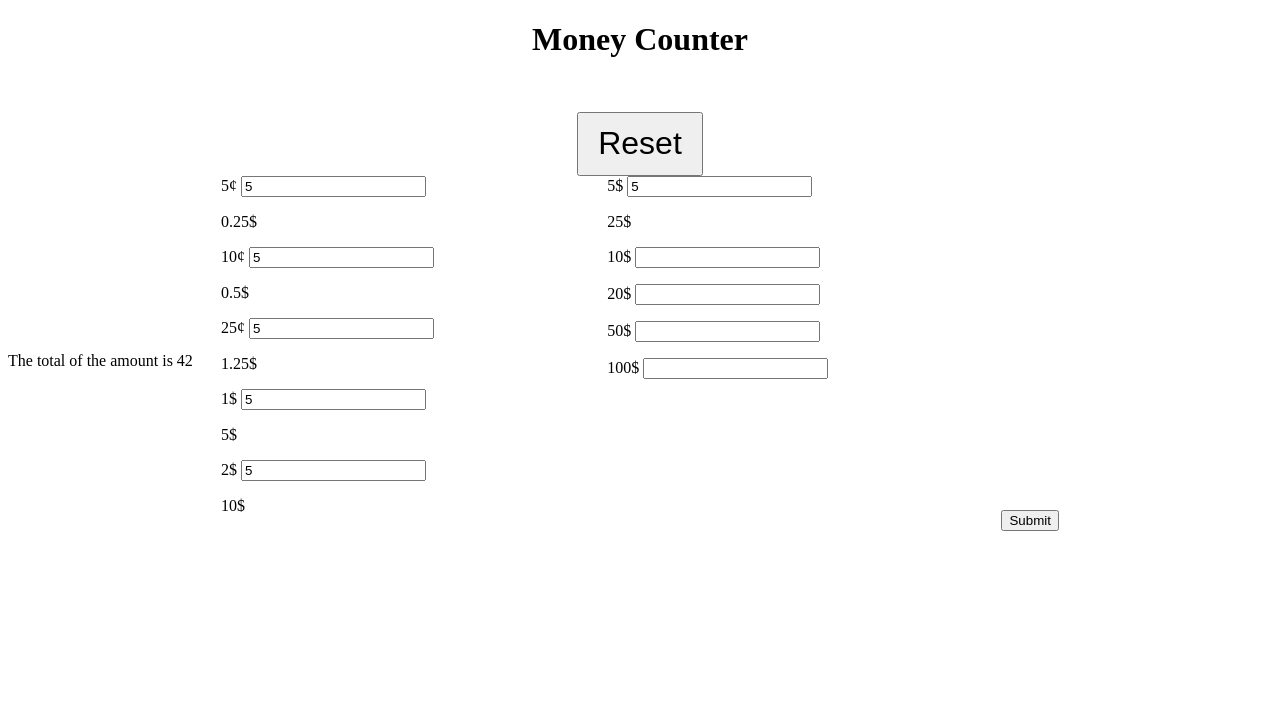
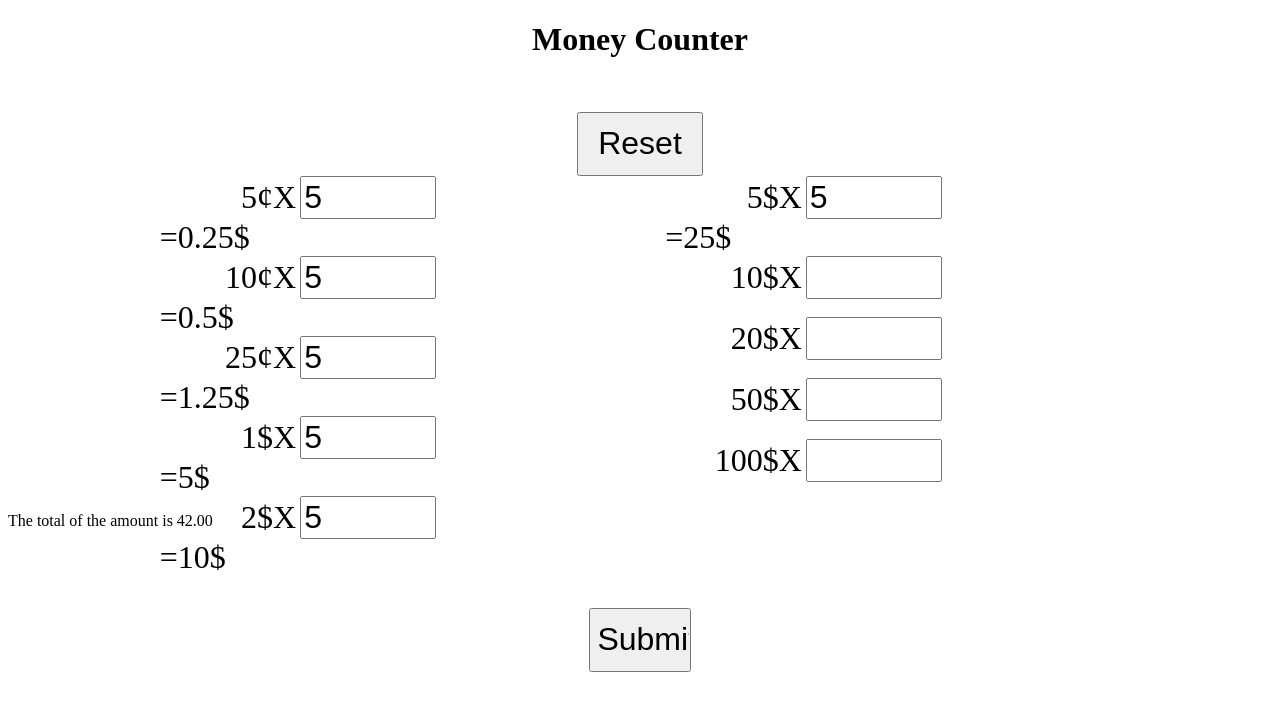
Before and after one commit to K4Z4MA/moneycounterV1, a plain HTML site: page index.html in a window 1280 px wide. Both pictures are taken after typing "5", "5", "5", "5", "5", "5" into the empty fields and a click on the input "Submit". Drawn offline with Linux system fonts and the light colour scheme.

Commit message:
css
css and html, JS correction

```diff
--- a/css/style.css
+++ b/css/style.css
@@ -1,5 +1,15 @@
+html{
+    width: 100%;
+    height: 100%;
+}
 h1{
     text-align: center;
+}
+label{
+    font-size: 2em;
+    width: 30%;
+    display: inline-block;
+    text-align: right;
 }
 #resetButton{
     width: 10%;
@@ -12,15 +22,31 @@ h1{
     flex-flow: row wrap;
     justify-content: space-around;
     width: 80%;
-    height: 10em;
+    height: 20em;
     margin: 0 10% 0 10%;
+}
+.numberInput{
+    margin-right: 0;
+    font-size: 2em;
+    width: 4em;
+    display: inline-block;
+}
+.singleResult{
+    width: 40%;
+    margin: 0;
+    display: inline-block;
+    font-size: 2em;
 }
 #submitButton{
     align-self: flex-end;
+    width: 10%;
+    margin: 1em 45% 0 45%;
+    height: 2em;
+    font-size: 2em;
 }
-/*#sectionChange{
-    width: 50%;
+#sectionChange{
+    width: 45%;
 }
 #sectionBills{
-    width: 50%;
+    width: 45%;
 }
--- a/index.html
+++ b/index.html
@@ -12,57 +12,57 @@
     <form onsubmit="calculate()" id="quantityEntry">
         <div id="sectionChange">
             <div id="fiveCent">
-                <label for="fiveCentInput">5¢</label>
-                <input type="number" id="fiveCentInput" name="fiveCentInput"/>
-                <p id="fiveCentOutput"></p>
+                <label for="fiveCentInput">5¢X</label>
+                <input type="number" id="fiveCentInput" name="fiveCentInput" class="numberInput"/>
+                <p id="fiveCentOutput" class="singleResult"></p>
             </div>
             <div id="tenCent">
-                <label for="Input">10¢</label>
-                <input type="number" id="tenCentInput" name="tenCentInput"/>
-                <p id="tenCentOutput"></p>
+                <label for="Input">10¢X</label>
+                <input type="number" id="tenCentInput" name="tenCentInput" class="numberInput"/>
+                <p id="tenCentOutput" class="singleResult"></p>
             </div>
             <div id="twentyFiveCent">
-                <label for="twentyFiveCentInput">25¢</label>
-                <input type="number" id="twentyFiveCentInput" name="twentyFiveCentInput"/>
-                <p id="twentyFiveCentOutput"></p>
+                <label for="twentyFiveCentInput">25¢X</label>
+                <input type="number" id="twentyFiveCentInput" name="twentyFiveCentInput" class="numberInput"/>
+                <p id="twentyFiveCentOutput" class="singleResult"></p>
             </div>
             <div id="oneDollar">
-                <label for="oneDollarInput">1$</label>
-                <input type="number" id="oneDollarInput" name="oneDollarInput"/>
-                <p id="oneDollarOutput"></p>
+                <label for="oneDollarInput">1$X</label>
+                <input type="number" id="oneDollarInput" name="oneDollarInput" class="numberInput"/>
+                <p id="oneDollarOutput" class="singleResult"></p>
             </div>
             <div id="twoDollar">
-                <label for="twoDollarInput">2$</label>
-                <input type="number" id="twoDollarInput" name="twoDollarInput"/>
-                <p id="twoDollarOutput"></p>
+                <label for="twoDollarInput">2$X</label>
+                <input type="number" id="twoDollarInput" name="twoDollarInput" class="numberInput"/>
+                <p id="twoDollarOutput" class="singleResult"></p>
             </div>
 
         </div>
         <div id="sectionBills">
             <div id="fiveDollar">
-                <label for="fiveDollarInput">5$</label>
-                <input type="number" id="fiveDollarInput" name="fiveDollarInput"/>
-                <p id="fiveDollarOutput"></p>
+                <label for="fiveDollarInput">5$X</label>
+                <input type="number" id="fiveDollarInput" name="fiveDollarInput" class="numberInput"/>
+                <p id="fiveDollarOutput" class="singleResult"></p>
             </div>
             <div id="tenDollar">
-                <label for="tenDollarInput">10$</label>
-                <input type="number" id="tenDollarInput" name="tenDollarInput"/>
-                <p id="tenDollarOutput"></p>
+                <label for="tenDollarInput">10$X</label>
+                <input type="number" id="tenDollarInput" name="tenDollarInput" class="numberInput"/>
+                <p id="tenDollarOutput" class="singleResult"></p>
             </div>
             <div id="twentyDollar">
-                <label for="twentyDollarInput">20$</label>
-                <input type="number" id="twentyDollarInput" name="twentyDollarInput"/>
-                <p id="twentyDollarOutput"></p>
+                <label for="twentyDollarInput">20$X</label>
+                <input type="number" id="twentyDollarInput" name="twentyDollarInput" class="numberInput"/>
+                <p id="twentyDollarOutput" class="singleResult"></p>
             </div>
             <div id="fiftyDollar">
-                <label for="fiftyDollarInput">50$</label>
-                <input type="number" id="fiftyDollarInput" name="fiftyDollarInput"/>
-                <p id="fiftyDollarOutput"></p>
+                <label for="fiftyDollarInput">50$X</label>
+                <input type="number" id="fiftyDollarInput" name="fiftyDollarInput" class="numberInput"/>
+                <p id="fiftyDollarOutput" class="singleResult"></p>
             </div>
             <div id="hundredDollar">
-                <label for="hundredDollarInput">100$</label>
-                <input type="number" id="hundredDollarInput" name="hundredDollarInput"/>
-                <p id="hundredDollarOutput"></p>
+                <label for="hundredDollarInput">100$X</label>
+                <input type="number" id="hundredDollarInput" name="hundredDollarInput" class="numberInput"/>
+                <p id="hundredDollarOutput" class="singleResult"></p>
             </div>
         </div>
         <input type="submit" value="Submit" id="submitButton"/>
--- a/js/script.js
+++ b/js/script.js
@@ -24,61 +24,61 @@ function calculate(){
     if (Number.isNaN(totalFiveCent)) {
         totalFiveCent = parseInt(0);
     } else {
-        document.getElementById("fiveCentOutput").innerHTML = totalFiveCent + "$";
+        document.getElementById("fiveCentOutput").innerHTML = "=" + totalFiveCent + "$";
     }
 
     if (Number.isNaN(totalTenCent)) {
         totalTenCent = parseInt(0);
     } else {
-        document.getElementById("tenCentOutput").innerHTML = totalTenCent + "$";
+        document.getElementById("tenCentOutput").innerHTML = "=" + totalTenCent + "$";
     }
 
     if (Number.isNaN(totalTwentyFiveCent)) {
         totalTwentyFiveCent = parseInt(0);
     } else {
-        document.getElementById("twentyFiveCentOutput").innerHTML = totalTwentyFiveCent + "$";
+        document.getElementById("twentyFiveCentOutput").innerHTML = "=" + totalTwentyFiveCent + "$";
     }
 
     if (Number.isNaN(totalOneDollar)) {
         totalOneDollar = parseInt(0);
     } else {
-        document.getElementById("oneDollarOutput").innerHTML = totalOneDollar + "$";
+        document.getElementById("oneDollarOutput").innerHTML = "=" + totalOneDollar + "$";
     }
 
     if (Number.isNaN(totalTwoDollar)) {
         totalTwoDollar = parseInt(0);
     } else {
-        document.getElementById("twoDollarOutput").innerHTML = totalTwoDollar + "$";
+        document.getElementById("twoDollarOutput").innerHTML = "=" + totalTwoDollar + "$";
     }
 
     if (Number.isNaN(totalFiveDollar)) {
         totalFiveDollar = parseInt(0);
     } else {
-        document.getElementById("fiveDollarOutput").innerHTML = totalFiveDollar + "$";
+        document.getElementById("fiveDollarOutput").innerHTML = "=" + totalFiveDollar + "$";
     }
 
     if (Number.isNaN(totalTenDollar)) {
         totalTenDollar = parseInt(0);
     } else {
-        document.getElementById("tenDollarOutput").innerHTML = totalTenDollar + "$";
+        document.getElementById("tenDollarOutput").innerHTML = "=" + totalTenDollar + "$";
     }
 
     if (Number.isNaN(totalTwentyDollar)) {
         totalTwentyDollar = parseInt(0);
     } else {
-        document.getElementById("twentyDollarOutput").innerHTML = totalTwentyDollar + "$";
+        document.getElementById("twentyDollarOutput").innerHTML = "=" + totalTwentyDollar + "$";
     }
 
     if (Number.isNaN(totalFiftyDollar)) {
         totalFiftyDollar = parseInt(0);
     } else {
-        document.getElementById("fiftyDollarOutput").innerHTML = totalFiftyDollar + "$";
+        document.getElementById("fiftyDollarOutput").innerHTML = "=" + totalFiftyDollar + "$";
     }
 
     if (Number.isNaN(totalHundredDollar)) {
         totalHundredDollar = parseInt(0);
     } else {
-        document.getElementById("hundredDollarOutput").innerHTML = totalHundredDollar + "$";
+        document.getElementById("hundredDollarOutput").innerHTML = "=" + totalHundredDollar + "$";
     }
     /*document.getElementById("twentyFiveCentOutput").innerHTML = totalTwentyFiveCent + "$";
     document.getElementById("oneDollarOutput").innerHTML = totalOneDollar + "$";
@@ -90,7 +90,7 @@ function calculate(){
     document.getElementById("hundredDollarOutput").innerHTML = totalHundredDollar + "$";*/
 
     let total = totalFiveCent + totalTenCent + totalTwentyFiveCent + totalOneDollar + totalTwoDollar + totalFiveDollar + totalTenDollar + totalTwentyDollar + totalFiftyDollar + totalHundredDollar;
-    document.getElementById("total").innerHTML = "The total of the amount is " + total;
+    document.getElementById("total").innerHTML = "The total of the amount is " + total.toFixed(2);
     //alert(fiveCent + tenCent + twentyFiveCent + oneDollar + twoDollar + fiveDollar + tenDollar + twentyDollar + fiftyDollar + hundredDollar)
 }
 
```
